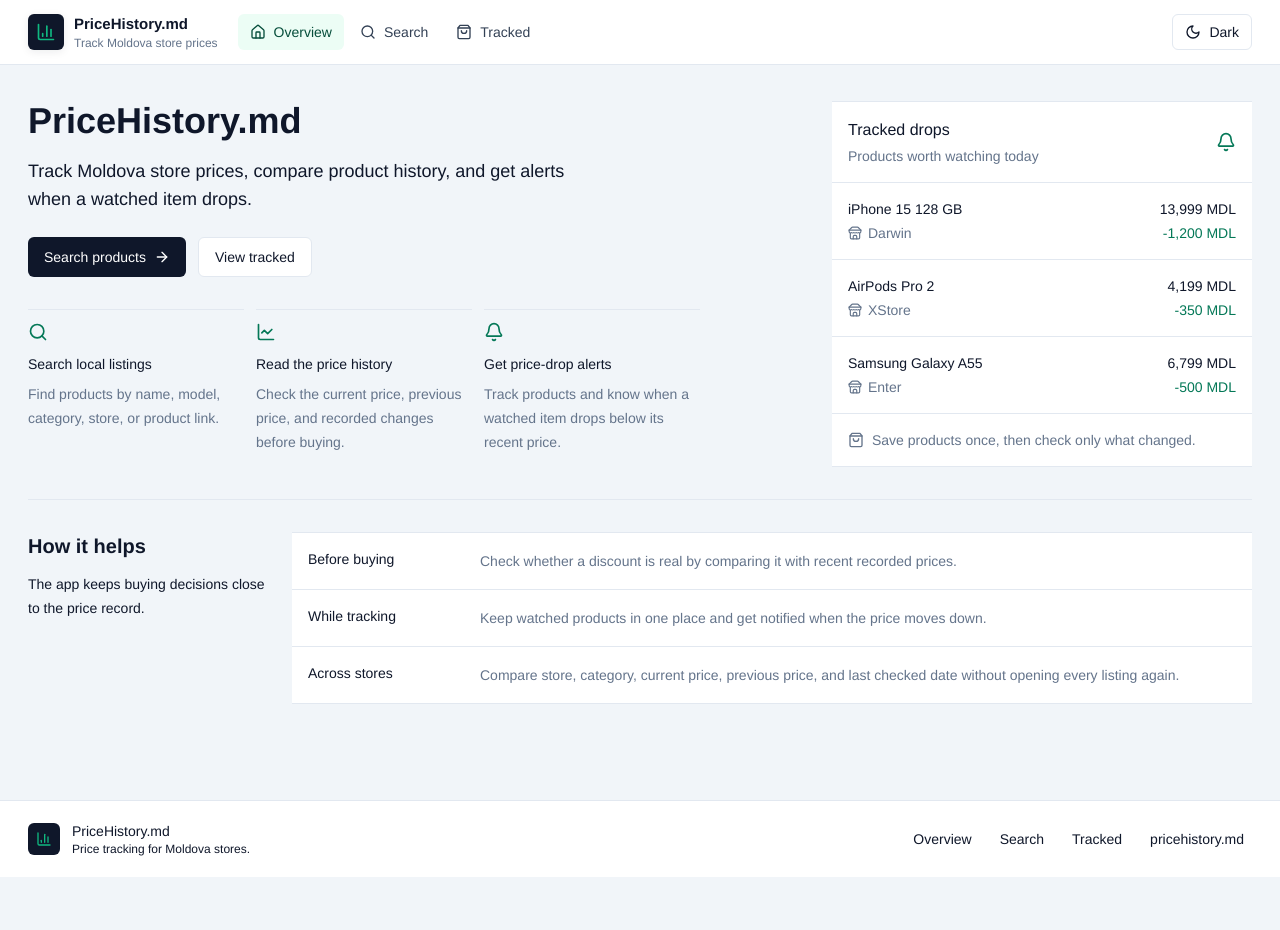
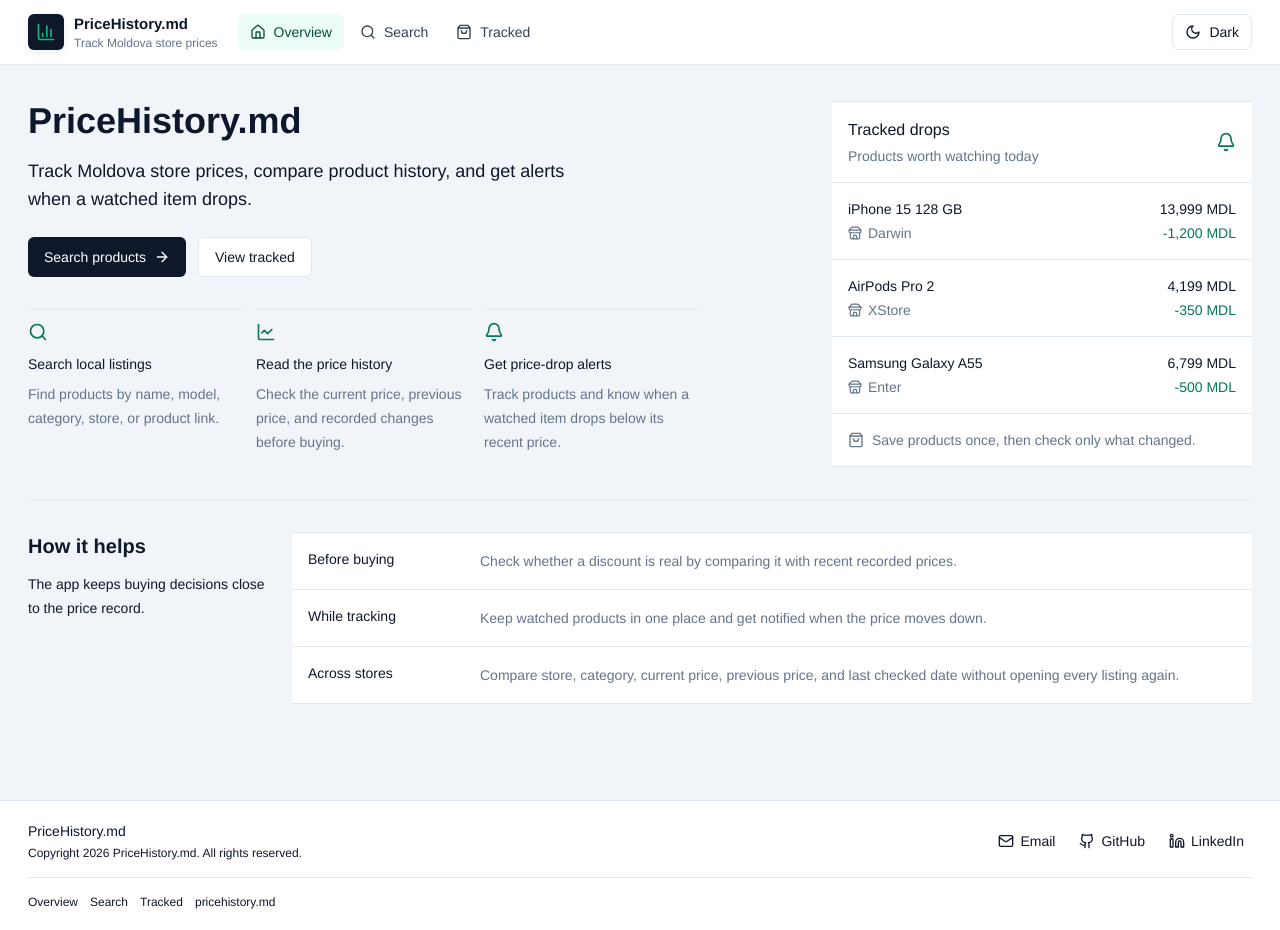
Before and after one commit to mcittkmims/moldova-price-history, a React (Vite) app: page /home in a window 1280 px wide. Before the commit the page ends 877 px from the top, so only its background shows below. Built offline with nearby package versions, Linux system fonts and the light colour scheme.

Commit message:
update footer contacts

```diff
--- a/src/components/layout/Footer.tsx
+++ b/src/components/layout/Footer.tsx
@@ -1,4 +1,4 @@
-import { BarChart3 } from "lucide-react";
+import { Github, Linkedin, Mail } from "lucide-react";
 import { Link } from "react-router-dom";
 
 const footerLinks = [
@@ -7,37 +7,67 @@
   { to: "/tracked", label: "Tracked" },
 ];
 
+const contactLinks = [
+  {
+    href: "mailto:hello@pricehistory.md",
+    label: "Email",
+    icon: Mail,
+  },
+  {
+    href: "https://github.com/mcittkmims/moldova-price-history",
+    label: "GitHub",
+    icon: Github,
+  },
+  {
+    href: "https://www.linkedin.com/company/pricehistory-md/",
+    label: "LinkedIn",
+    icon: Linkedin,
+  },
+];
+
 export function Footer() {
+  const year = new Date().getFullYear();
+
   return (
     <footer className="border-t border-ink-200 bg-white dark:border-neutral-800 dark:bg-[#171717]">
-      <div className="mx-auto flex w-full max-w-7xl flex-col gap-4 px-5 py-5 text-sm text-ink-600 md:flex-row md:items-center md:justify-between md:px-7 dark:text-neutral-400">
-        <div className="flex min-w-0 items-center gap-3">
-          <span className="flex h-8 w-8 shrink-0 items-center justify-center rounded-md bg-ink-900 text-moss-500 dark:bg-neutral-950">
-            <BarChart3 className="h-4 w-4" />
-          </span>
-          <div className="min-w-0">
-            <div className="truncate font-medium text-ink-900 dark:text-neutral-100">
+      <div className="mx-auto flex w-full max-w-7xl flex-col gap-4 px-5 py-5 text-sm text-ink-600 md:px-7 dark:text-neutral-400">
+        <div className="flex flex-col gap-3 md:flex-row md:items-center md:justify-between">
+          <div>
+            <div className="font-medium text-ink-900 dark:text-neutral-100">
               PriceHistory.md
             </div>
-            <div className="truncate text-xs">
-              Price tracking for Moldova stores.
+            <div className="mt-1 text-xs">
+              Copyright {year} PriceHistory.md. All rights reserved.
             </div>
+          </div>
+
+          <div className="flex flex-wrap items-center gap-2">
+            {contactLinks.map((link) => (
+              <a
+                key={link.label}
+                href={link.href}
+                className="inline-flex h-8 items-center gap-1.5 rounded-md px-2 transition-colors hover:bg-ink-100 hover:text-ink-900 dark:hover:bg-neutral-800 dark:hover:text-neutral-100"
+              >
+                <link.icon className="h-4 w-4" />
+                <span>{link.label}</span>
+              </a>
+            ))}
           </div>
         </div>
 
-        <nav className="flex flex-wrap items-center gap-3 text-sm">
+        <nav className="flex flex-wrap items-center gap-3 border-t border-ink-200 pt-4 text-xs dark:border-neutral-800">
           {footerLinks.map((link) => (
             <Link
               key={link.to}
               to={link.to}
-              className="rounded-md px-2 py-1 transition-colors hover:bg-ink-100 hover:text-ink-900 dark:hover:bg-neutral-800 dark:hover:text-neutral-100"
+              className="transition-colors hover:text-ink-900 dark:hover:text-neutral-100"
             >
               {link.label}
             </Link>
           ))}
           <a
             href="https://pricehistory.md"
-            className="rounded-md px-2 py-1 transition-colors hover:bg-ink-100 hover:text-ink-900 dark:hover:bg-neutral-800 dark:hover:text-neutral-100"
+            className="transition-colors hover:text-ink-900 dark:hover:text-neutral-100"
           >
             pricehistory.md
           </a>
```
